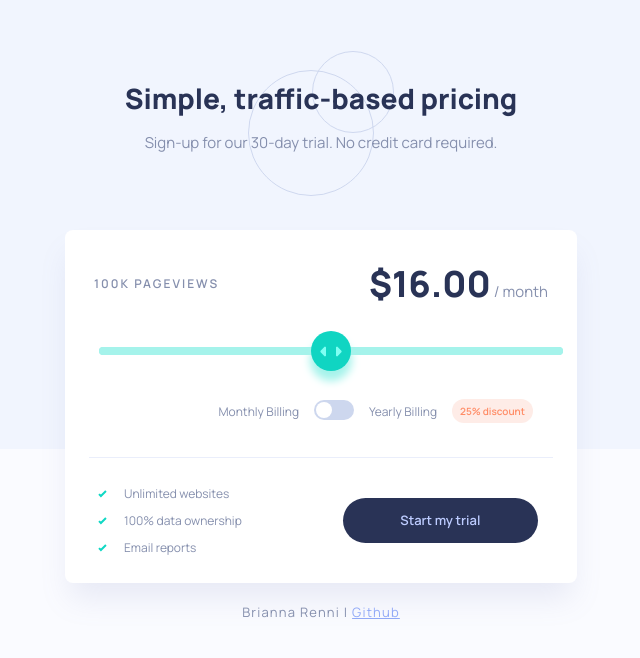
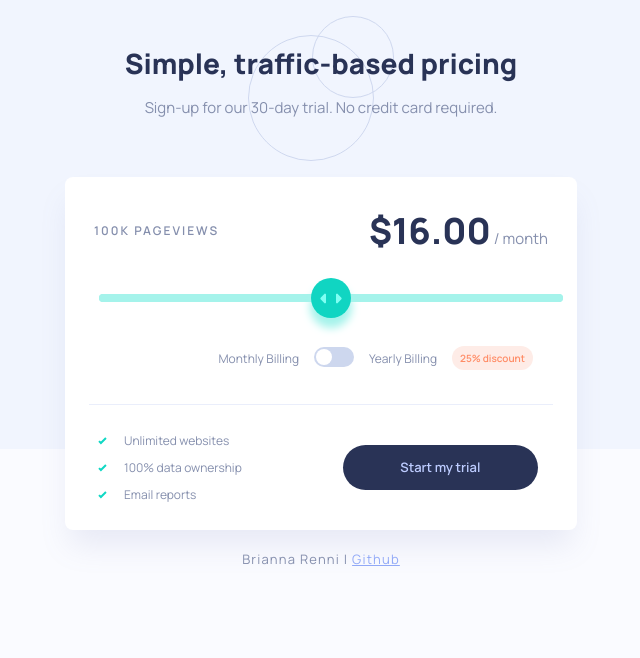
Before and after one commit to briannarenni/price-slider-component, a plain HTML site: page index.html in a window 1280 px wide. Shown: the whole page, without its empty margins (319-959 px from the left). Drawn offline with Linux system fonts and the light colour scheme.

Commit message:
Fix vertical scroll

```diff
--- a/css/index.css
+++ b/css/index.css
@@ -21,7 +21,7 @@
 }
 
 body {
-  max-height: 100vh;
+  min-height: 100vh;
   font-size: 15px;
   font-family: 'Manrope', sans-serif;
   color: var(--text);
@@ -42,19 +42,19 @@ body {
 
 /* Containers */
 .wrapper {
-  max-height: 100%;
+  height: 100%;
   flex-direction: column;
   align-items: center;
-  gap: 2rem;
+  gap: 1rem;
 }
 
 .banner {
-  height: 150px;
+  height: 145px;
   flex-direction: column;
   justify-content: center;
   background: var(--circle-img) no-repeat center;
   text-align: center;
-  margin-top: 3rem;
+  margin-top: 1rem;
 }
 
 .card {
```
